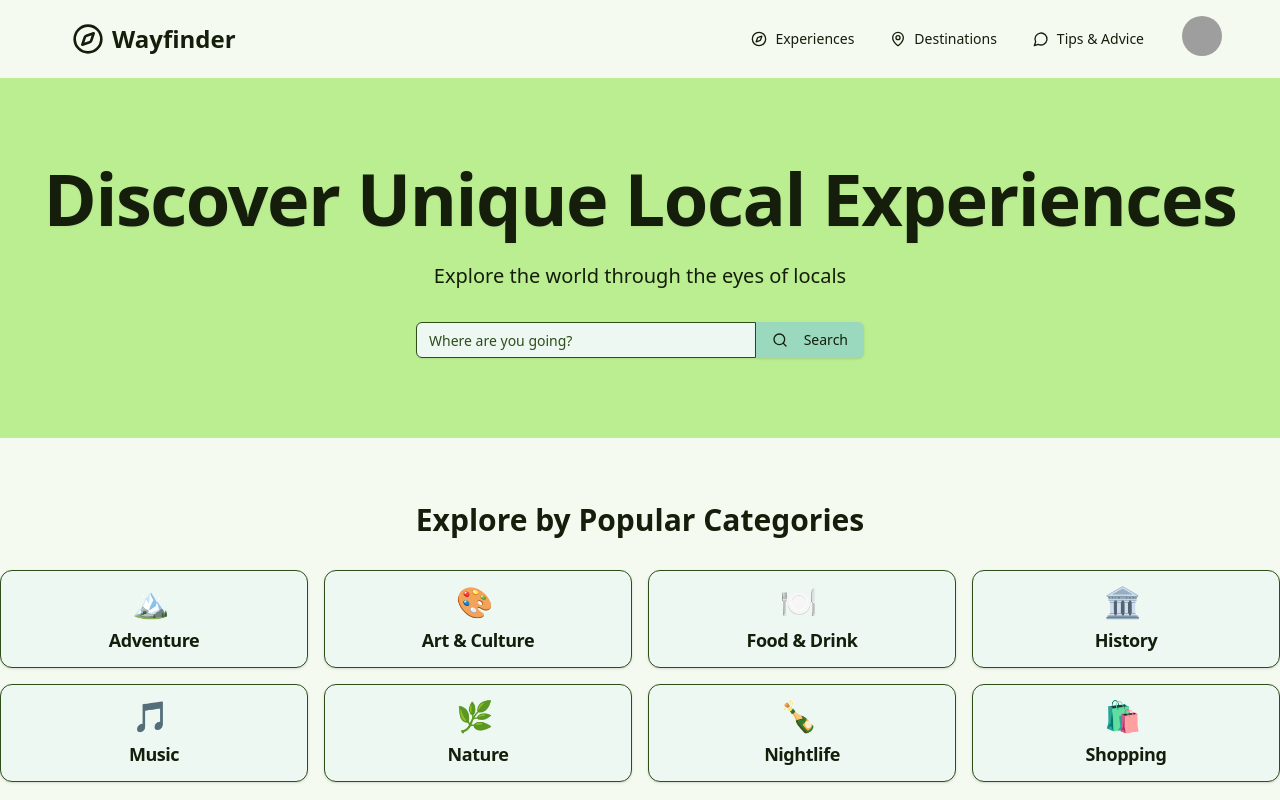
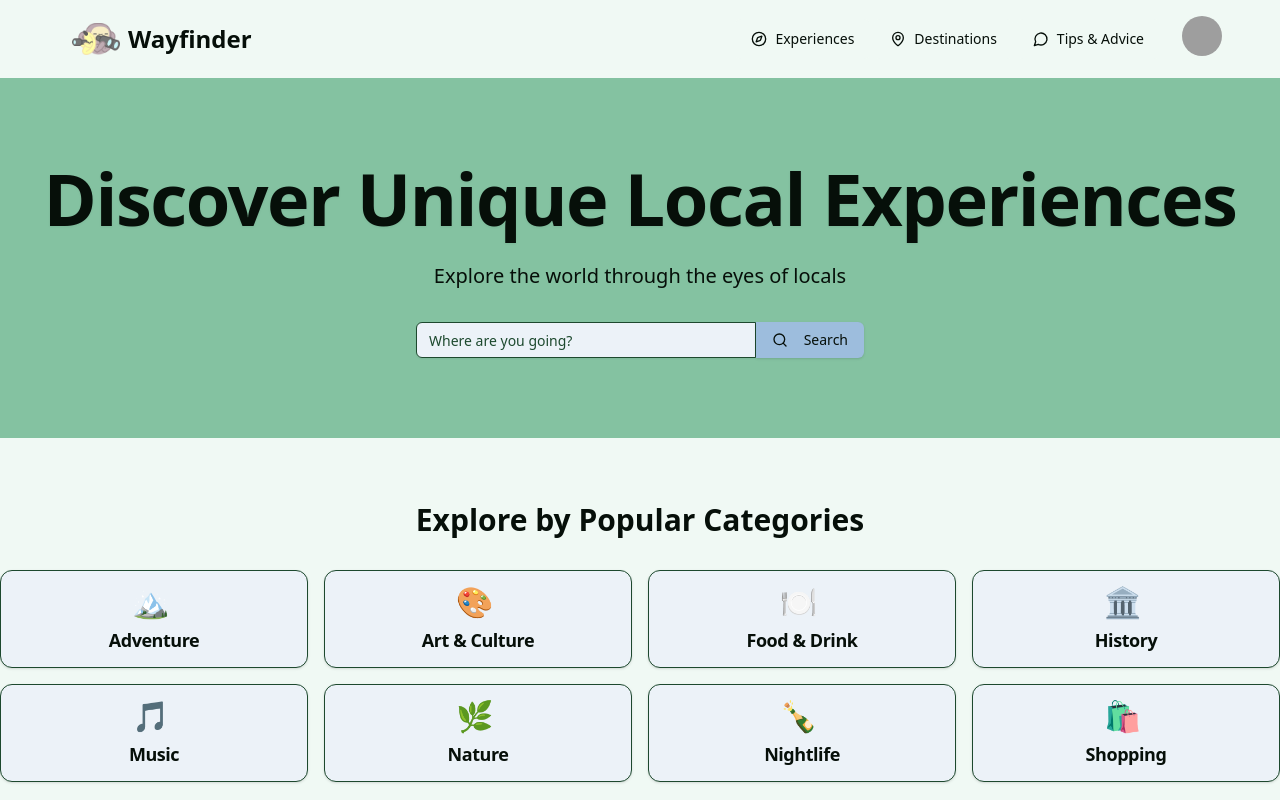
Before and after one commit to MatthewHilliard/wayfinder-frontend, a Next.js app: page / in a window 1280 px wide. Shown: the top 800 px of the page. Built offline with nearby package versions, Linux system fonts and the light colour scheme; grey boxes are pictures that could not be loaded.

Commit message:
Changed theming and found logo

```diff
--- a/app/globals.css
+++ b/app/globals.css
@@ -9,59 +9,49 @@
 }
 
 @layer base {
-  /* Color scheme for light mode */
   :root {
-    --background: 96 50% 96%;
-    --foreground: 92 46% 8%;
-
-    --card: 153, 44%, 95%;
-    --card-foreground: 92 46% 8%;
-    --popover: 96 50% 96%;
-    --popover-foreground: 92 46% 8%;
-
-    --primary: 93 72% 75%;
-    --primary-foreground: 92 46% 8%;
-    --secondary: 154 45% 73%;
-    --secondary-foreground: 92 46% 8%;
-
-    --muted: 96 51% 20%;
-    --muted-foreground: 92 46% 70%;
-    --accent: 175 46% 62%;
-    --accent-foreground: 92 46% 8%;
-
+    --background: 143 44% 96%;
+    --foreground: 144 45% 4%;
+    --card: 210, 46%, 95%;
+    --card-foreground: 144 45% 4%;
+    --popover: 143 44% 96%;
+    --popover-foreground: 144 45% 4%;
+    --primary: 148 34% 64%;
+    --primary-foreground: 144 45% 4%;
+    --secondary: 210 48% 74%;
+    --secondary-foreground: 144 45% 4%;
+    --muted: 143 43% 20%;
+    --muted-foreground: 144 45% 70%;
+    --accent: 233 62% 72%;
+    --accent-foreground: 144 45% 4%;
     --destructive: 0 85% 60%;
-    --destructive-foreground: 92 46% 8%;
-    --border: 96 51% 20%;
-    --input: 96 51% 20%;
-    --ring: 175 46% 40%;
+    --destructive-foreground: 144 45% 4%;
+    --border: 143 43% 20%;
+    --input: 143 43% 20%;
+    --ring: 233 62% 40%;
     --radius: 0.5rem;
   }
 
-  /* Color scheme for dark mode */
   .dark {
-    --background: 96 50% 4%;
-    --foreground: 92 46% 92%;
-
-    --card: 96 50% 4%;
-    --card-foreground: 92 46% 92%;
-    --popover: 96 50% 4%;
-    --popover-foreground: 92 46% 92%;
-
-    --primary: 93 72% 25%;
-    --primary-foreground: 92 46% 92%;
-    --secondary: 154 45% 27%;
-    --secondary-foreground: 92 46% 92%;
-
-    --muted: 96 50% 80%;
-    --muted-foreground: 92 46% 92%;
-    --accent: 175 46% 38%;
-    --accent-foreground: 96 50% 4%;
-
+    --background: 140 43% 4%;
+    --foreground: 147 43% 96%;
+    --card: 140 43% 4%;
+    --card-foreground: 147 43% 96%;
+    --popover: 140 43% 4%;
+    --popover-foreground: 147 43% 96%;
+    --primary: 148 34% 36%;
+    --primary-foreground: 147 43% 96%;
+    --secondary: 210 48% 26%;
+    --secondary-foreground: 147 43% 96%;
+    --muted: 140 43% 80%;
+    --muted-foreground: 147 43% 96%;
+    --accent: 233 62% 28%;
+    --accent-foreground: 147 43% 96%;
     --destructive: 0 62% 30%;
-    --destructive-foreground: 91 45% 10%;
-    --border: 96 50% 60%;
-    --input: 96 50% 80%;
-    --ring: 175 46% 60%;
+    --destructive-foreground: 146 41% 10%;
+    --border: 140 43% 60%;
+    --input: 140 43% 80%;
+    --ring: 233 62% 60%;
   }
 }
 
--- a/components/universal/Navbar.tsx
+++ b/components/universal/Navbar.tsx
@@ -11,6 +11,7 @@ import {
 import { Avatar, AvatarFallback, AvatarImage } from "@/components/ui/avatar";
 import { Sheet, SheetContent, SheetTrigger } from "@/components/ui/sheet";
 import { Compass, MapPin, MessageCircle, User, Menu } from "lucide-react";
+import Image from "next/image";
 
 export default function Navbar() {
   const navigationItems = [
@@ -25,7 +26,7 @@ export default function Navbar() {
         <div className="flex items-center justify-between py-4 px-6">
           <div className="flex justify-start pl-4">
             <Link href="/" className="flex items-center">
-              <Compass className="h-8 w-8 text-primary-foreground" />
+              <Image src="/wayfinder_logo.png" alt="Wayfinder logo" width={48} height={48}/>
               <span className="ml-2 text-2xl font-bold text-primary-foreground">
                 Wayfinder
               </span>
@@ -44,7 +45,7 @@ export default function Navbar() {
                     <Link
                       key={item.name}
                       href={item.href}
-                      className="flex items-center px-4 py-2 text-sm font-medium text-gray-700 rounded-md hover:bg-gray-100 hover:text-gray-900"
+                      className="flex items-center px-4 py-2 text-sm font-medium rounded-md"
                     >
                       <item.icon className="mr-3 h-6 w-6" />
                       {item.name}
@@ -52,7 +53,7 @@ export default function Navbar() {
                   ))}
                   <Link
                     href="/profile"
-                    className="flex items-center px-4 py-2 text-sm font-medium text-gray-700 rounded-md hover:bg-gray-100 hover:text-gray-900"
+                    className="flex items-center px-4 py-2 text-sm font-medium rounded-md"
                   >
                     <User className="mr-3 h-6 w-6" />
                     Profile
@@ -67,7 +68,7 @@ export default function Navbar() {
                 <NavigationMenuItem key={item.name}>
                   <NavigationMenuLink
                     href={item.href}
-                    className="group inline-flex h-10 w-max items-center justify-center rounded-md bg-background px-4 py-2 text-sm font-medium transition-colors hover:bg-accent hover:text-accent-foreground focus:bg-accent focus:text-accent-foreground focus:outline-none disabled:pointer-events-none disabled:opacity-50 data-[active]:bg-accent/50 data-[state=open]:bg-accent/50"
+                    className="group inline-flex h-10 w-max items-center justify-center rounded-md bg-background px-4 py-2 text-sm font-medium transition-colors hover:bg-secondary hover:text-secondary-foreground"
                   >
                     <item.icon className="mr-2 h-4 w-4" />
                     {item.name}
```
Also changed, not shown: public/wayfinder_logo.png (added), 1 other file (tests, documents, lock files or other folders).
